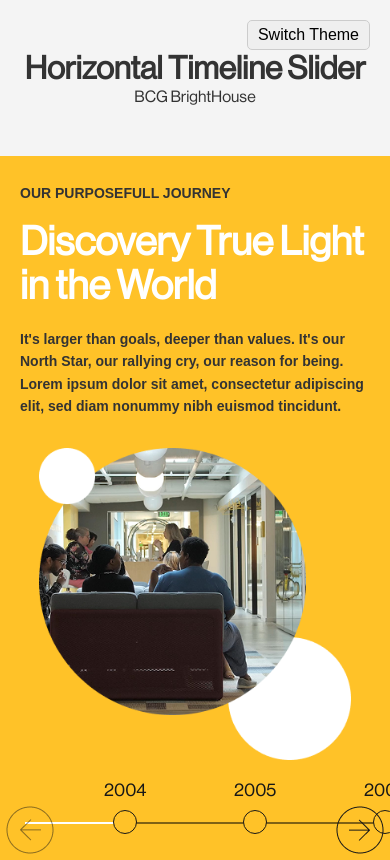
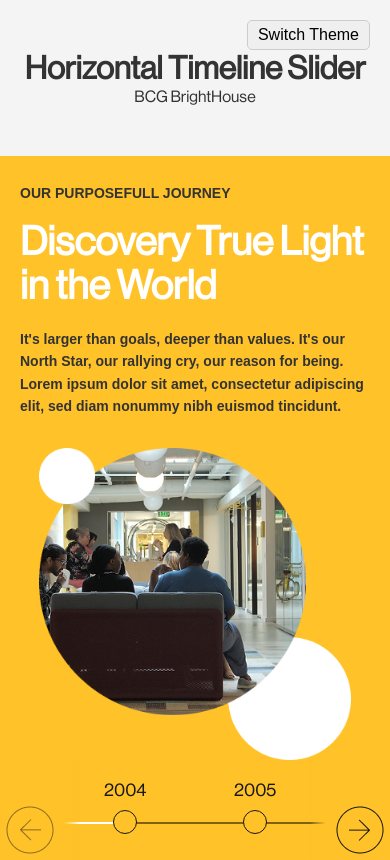
Before and after one commit to edgin/TL-slider, a website built with Vite: page index.html in a window 390 px wide. Built offline with nearby package versions, Linux system fonts and the light colour scheme; files whose address does not match are found by name.

Commit message:
Fix gradient

```diff
--- a/src/styles/style.scss
+++ b/src/styles/style.scss
@@ -385,7 +385,7 @@ section {
   border: 1px solid var(--dot-active-color);
 }
 
-.tl-slider__timeline-wrapper {
+.tl-slider__wrapper {
   position: relative;
   overflow: hidden;
   position: relative;
@@ -527,6 +527,7 @@ section {
   .slide-content .text p {
     padding-left: 0;
   }
+
   .tl-slide__banner-image {
     width: 260px;
     height: 260px;
@@ -575,7 +576,7 @@ section {
     top: 93%;
   }
 
-  .tl-slider__timeline-wrapper {
+  .tl-slider__wrapper {
     &::before {
       content: "";
       position: absolute;
```
